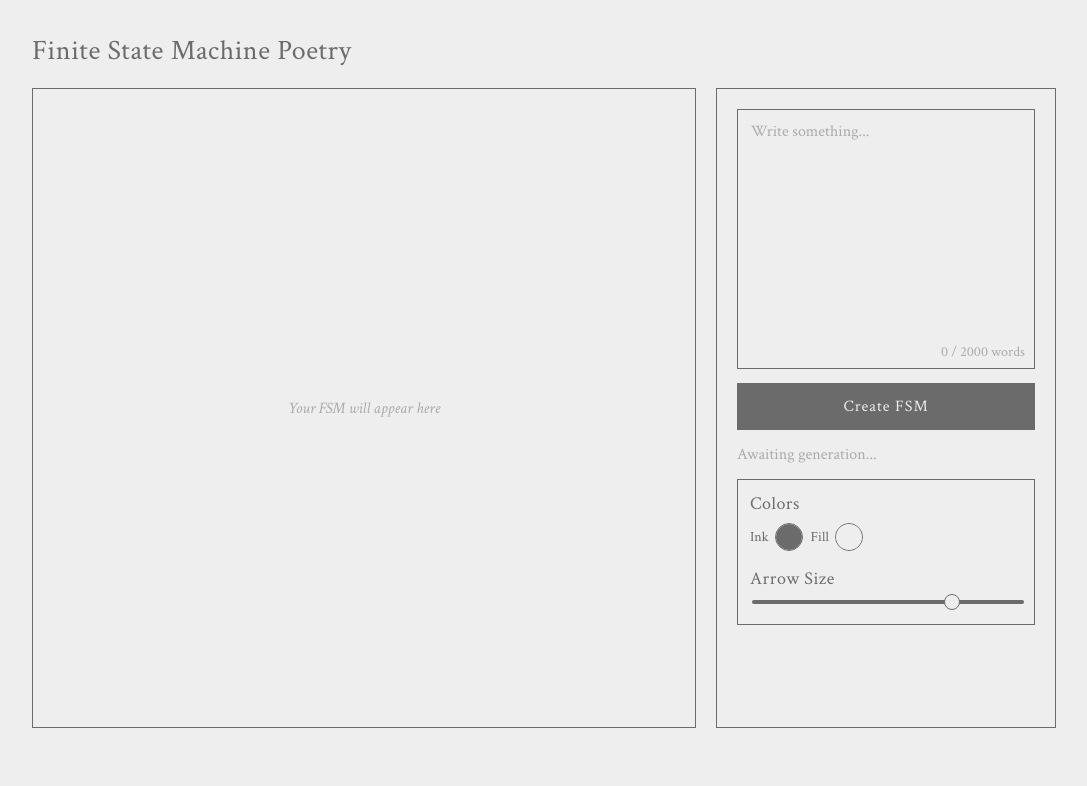
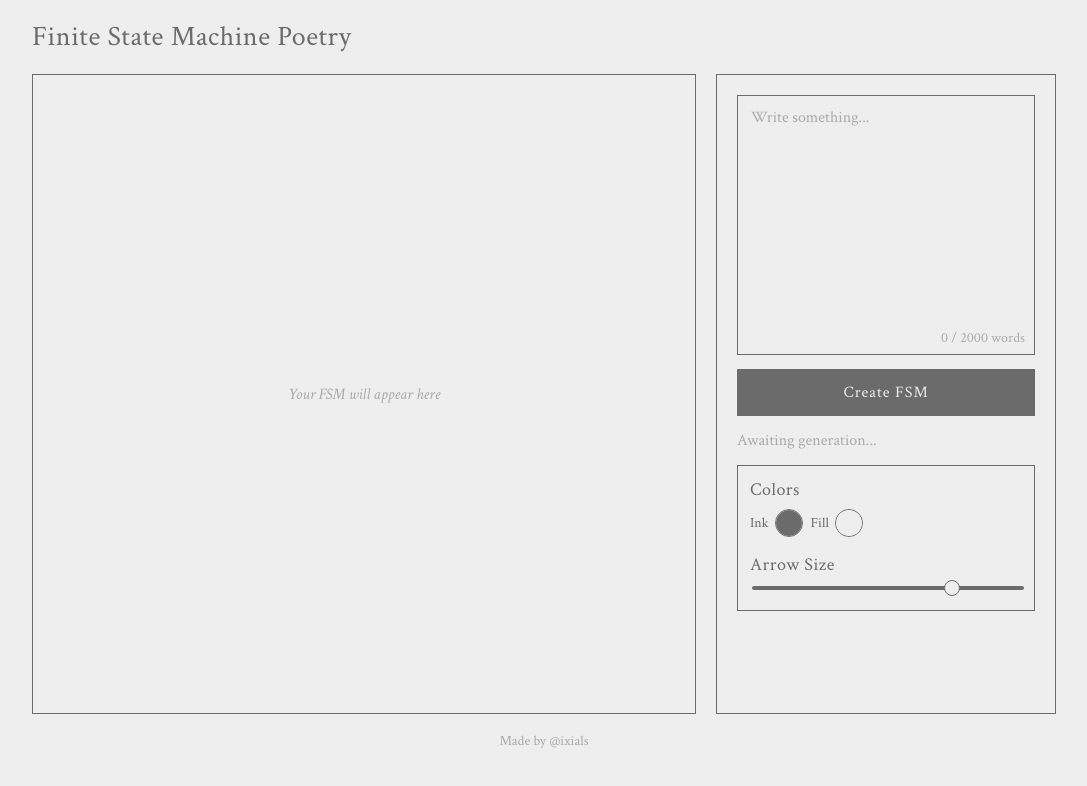
Before and after one commit to ixials/fsm-poetry, a plain HTML site: page index.html in a window 1280 px wide. Shown: the whole page, without its empty margins (96-1183 px from the left). Drawn offline with Linux system fonts and the light colour scheme.

Commit message:
add footer

```diff
--- a/index.html
+++ b/index.html
@@ -68,6 +68,8 @@
       </div>
     </div>
 
+    <div class="footer">Made by @ixials</div>
+
     <script src="script.js"></script>
   </body>
 </html>
--- a/style.css
+++ b/style.css
@@ -13,7 +13,8 @@ body {
   background: var(--bg-color);
   font-family: "Crimson Text", serif;
   color: var(--theme-color);
-  padding: 32px 128px;
+  padding: 18px 128px;
+  flex-direction: column;
 }
 
 h1 {
@@ -360,3 +361,11 @@ input[type="range"]::-moz-range-track {
     font-size: 20px;
   }
 }
+
+.footer {
+  margin-top: auto;
+  text-align: center;
+  padding-top: 18px;
+  font-size: 14px;
+  color: var(--secondary-color);
+}
```
